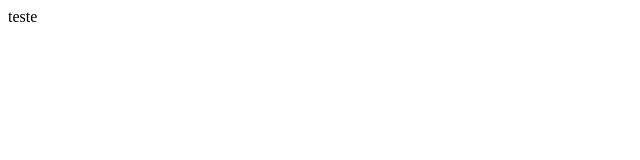
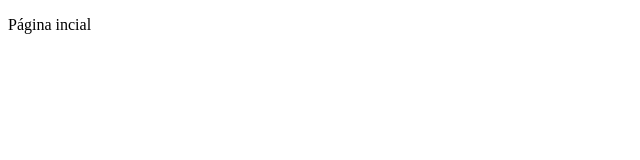
Before and after one commit to LucasPreviato/Login-Screen, a React (Create React App) app: page /pagina-inicial in a window 1280 px wide. Shown: the top 160 px of the page, without its empty margins (0-640 px from the left). Built offline with nearby package versions, Linux system fonts and the light colour scheme.

Commit message:
Added react Router Dom

```diff
--- a/package.json
+++ b/package.json
@@ -3,9 +3,9 @@
   "version": "0.1.0",
   "private": true,
   "dependencies": {
-
     "react": "^18.2.0",
     "react-dom": "^18.2.0",
+    "react-router-dom": "6",
     "react-scripts": "5.0.1"
   },
   "devDependencies": {
--- a/src/App.tsx
+++ b/src/App.tsx
@@ -1,9 +1,14 @@
+import {BrowserRouter} from "react-router-dom"
+
+import { AppRoutes } from "./routes";
 
 
 export const App = () => {
   return (
+    <BrowserRouter >
     <div className="App">
-    teste
+    <AppRoutes />
     </div>
+    </BrowserRouter>
   );
 }
--- /dev/null
+++ b/src/pages/index.ts
@@ -0,0 +1 @@
+export {};
--- /dev/null
+++ b/src/routes/index.tsx
@@ -0,0 +1,12 @@
+import { Routes, Route, Navigate } from "react-router-dom"
+
+
+export const AppRoutes = () => {
+
+  return (
+  <Routes>
+    <Route path="/pagina-inicial" element={<p>Página incial</p>} />
+    <Route path="*" element={<Navigate to="/pagina-inicial" />}/>
+  </Routes>
+  );
+}
--- /dev/null
+++ b/src/shared/components/index.ts
@@ -0,0 +1 @@
+export {};
--- /dev/null
+++ b/src/shared/context/index.ts
@@ -0,0 +1 @@
+export {};
--- /dev/null
+++ b/src/shared/environment/index.ts
@@ -0,0 +1 @@
+export {};
--- /dev/null
+++ b/src/shared/hooks/index.ts
@@ -0,0 +1 @@
+export {};
--- /dev/null
+++ b/src/shared/layouts/index.ts
@@ -0,0 +1 @@
+export {};
--- /dev/null
+++ b/src/shared/services/api/index.ts
@@ -0,0 +1 @@
+export {};
--- /dev/null
+++ b/src/shared/themes/index.ts
@@ -0,0 +1 @@
+export {};
```
Also changed, not shown: 1 other file (tests, documents, lock files or other folders).
